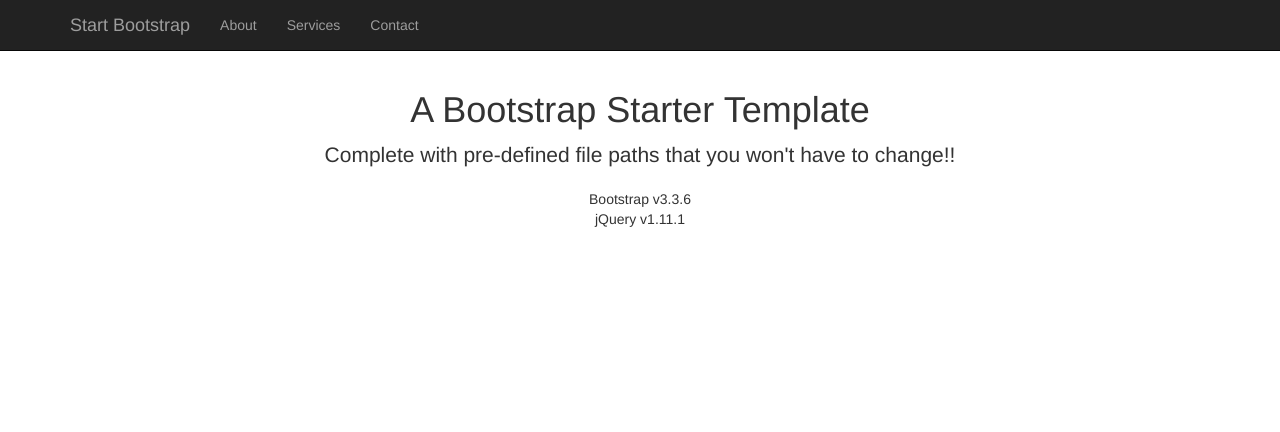
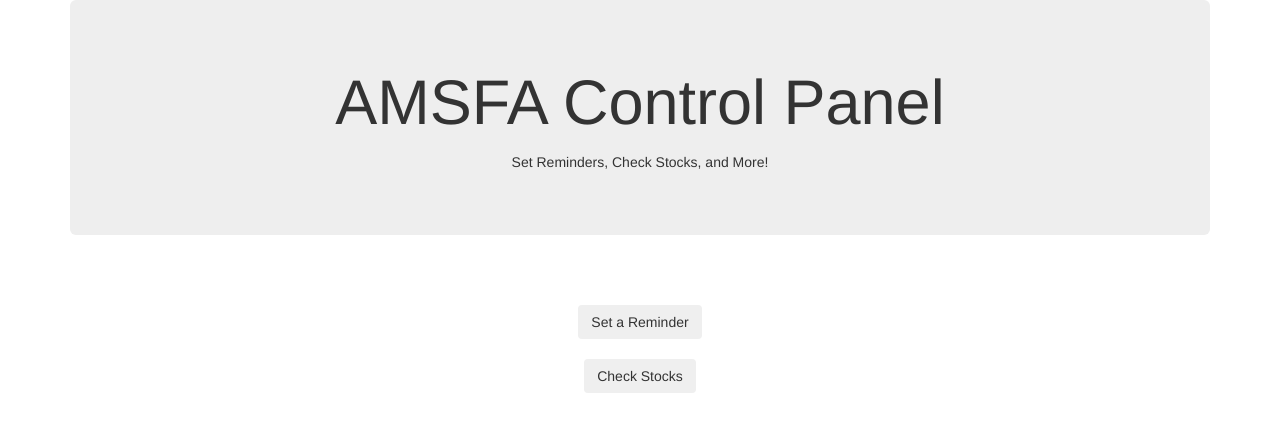
Before and after one commit to amsfa/amsfa.github.io, a plain HTML site: page index.html in a window 1280 px wide. Drawn offline with Linux system fonts and the light colour scheme.

Commit message:
Changed template, added jumbotron and buttons

```diff
--- a/index.html
+++ b/index.html
@@ -7,9 +7,9 @@
     <meta http-equiv="X-UA-Compatible" content="IE=edge">
     <meta name="viewport" content="width=device-width, initial-scale=1">
     <meta name="description" content="">
-    <meta name="author" content="">
+    <meta name="author" content="Ashwin Kudva">
 
-    <title>Bare - Start Bootstrap Template</title>
+    <title>AMSFA Control Panel</title>
 
     <!-- Bootstrap Core CSS -->
     <link href="css/bootstrap.min.css" rel="stylesheet">
@@ -17,7 +17,7 @@
     <!-- Custom CSS -->
     <style>
     body {
-        padding-top: 70px;
+        /* padding-top: 70px;
         /* Required padding for .navbar-fixed-top. Remove if using .navbar-static-top. Change if height of navigation changes. */
     }
     </style>
@@ -34,9 +34,10 @@
 <body>
 
     <!-- Navigation -->
-    <nav class="navbar navbar-inverse navbar-fixed-top" role="navigation">
+
+<!--    <nav class="navbar navbar-inverse navbar-fixed-top" role="navigation">
         <div class="container">
-            <!-- Brand and toggle get grouped for better mobile display -->
+
             <div class="navbar-header">
                 <button type="button" class="navbar-toggle" data-toggle="collapse" data-target="#bs-example-navbar-collapse-1">
                     <span class="sr-only">Toggle navigation</span>
@@ -46,7 +47,7 @@
                 </button>
                 <a class="navbar-brand" href="#">Start Bootstrap</a>
             </div>
-            <!-- Collect the nav links, forms, and other content for toggling -->
+
             <div class="collapse navbar-collapse" id="bs-example-navbar-collapse-1">
                 <ul class="nav navbar-nav">
                     <li>
@@ -60,27 +61,28 @@
                     </li>
                 </ul>
             </div>
-            <!-- /.navbar-collapse -->
+
         </div>
-        <!-- /.container -->
-    </nav>
+
+    </nav> -->
+
 
     <!-- Page Content -->
     <div class="container">
+        <div class="jumbotron">
+            <h1><center>AMSFA Control Panel</center></h1>
+            <p><center>Set Reminders, Check Stocks, and More!</center></p>
+        </div>
+        <p>
+            <center>
+                <br /><br />
+                <button type="button" class="btn btn-secondary">Set a Reminder</button>
+                <br /><br />
+                <button type="button" class="btn btn-secondary">Check Stocks</button>
+            </center>
+        </p>
+    </div>
 
-        <div class="row">
-            <div class="col-lg-12 text-center">
-                <h1>A Bootstrap Starter Template</h1>
-                <p class="lead">Complete with pre-defined file paths that you won't have to change!!</p>
-                <ul class="list-unstyled">
-                    <li>Bootstrap v3.3.6</li>
-                    <li>jQuery v1.11.1</li>
-                </ul>
-            </div>
-        </div>
-        <!-- /.row -->
-
-    </div>
     <!-- /.container -->
 
     <!-- jQuery Version 1.11.1 -->
```
